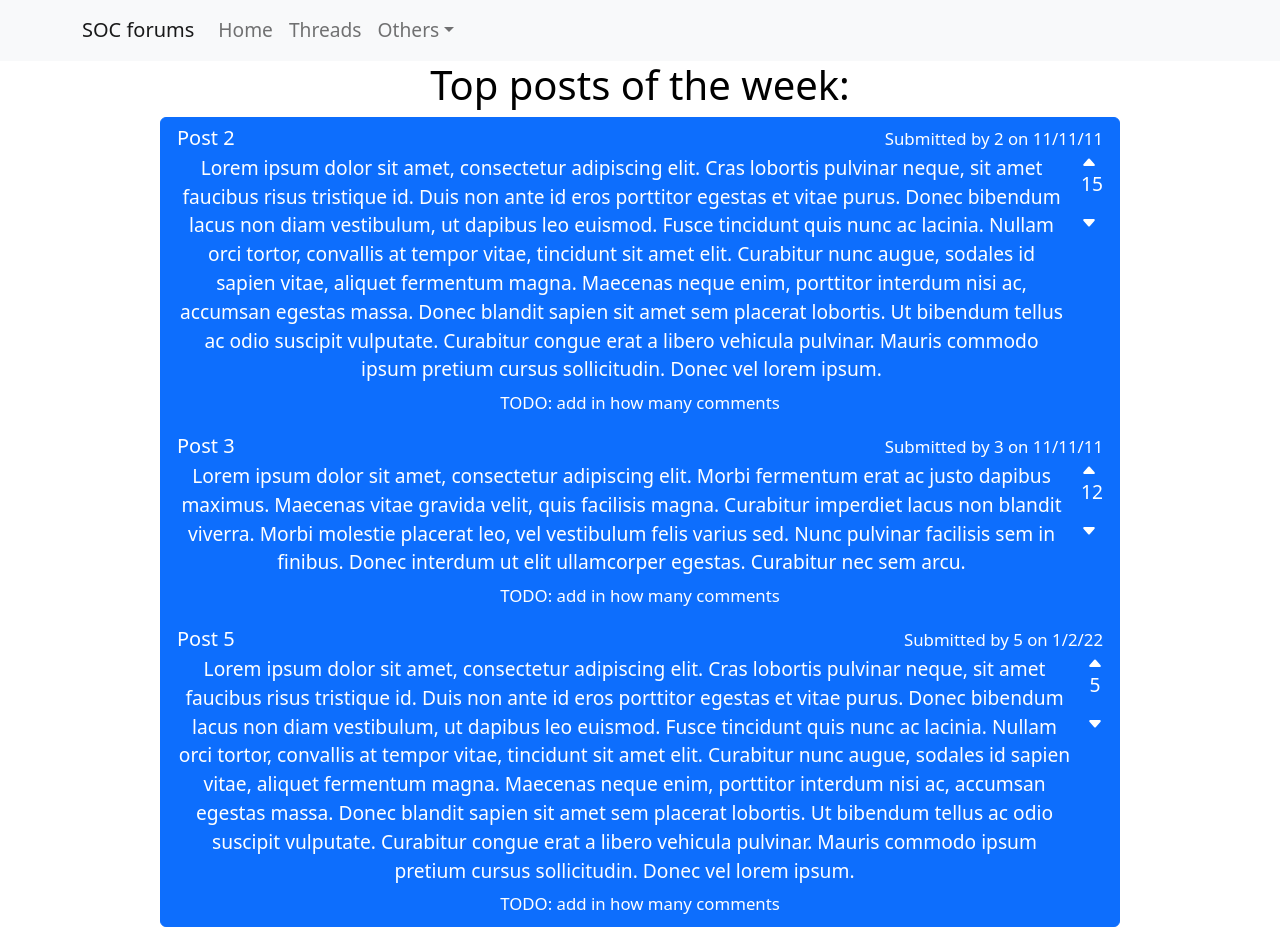
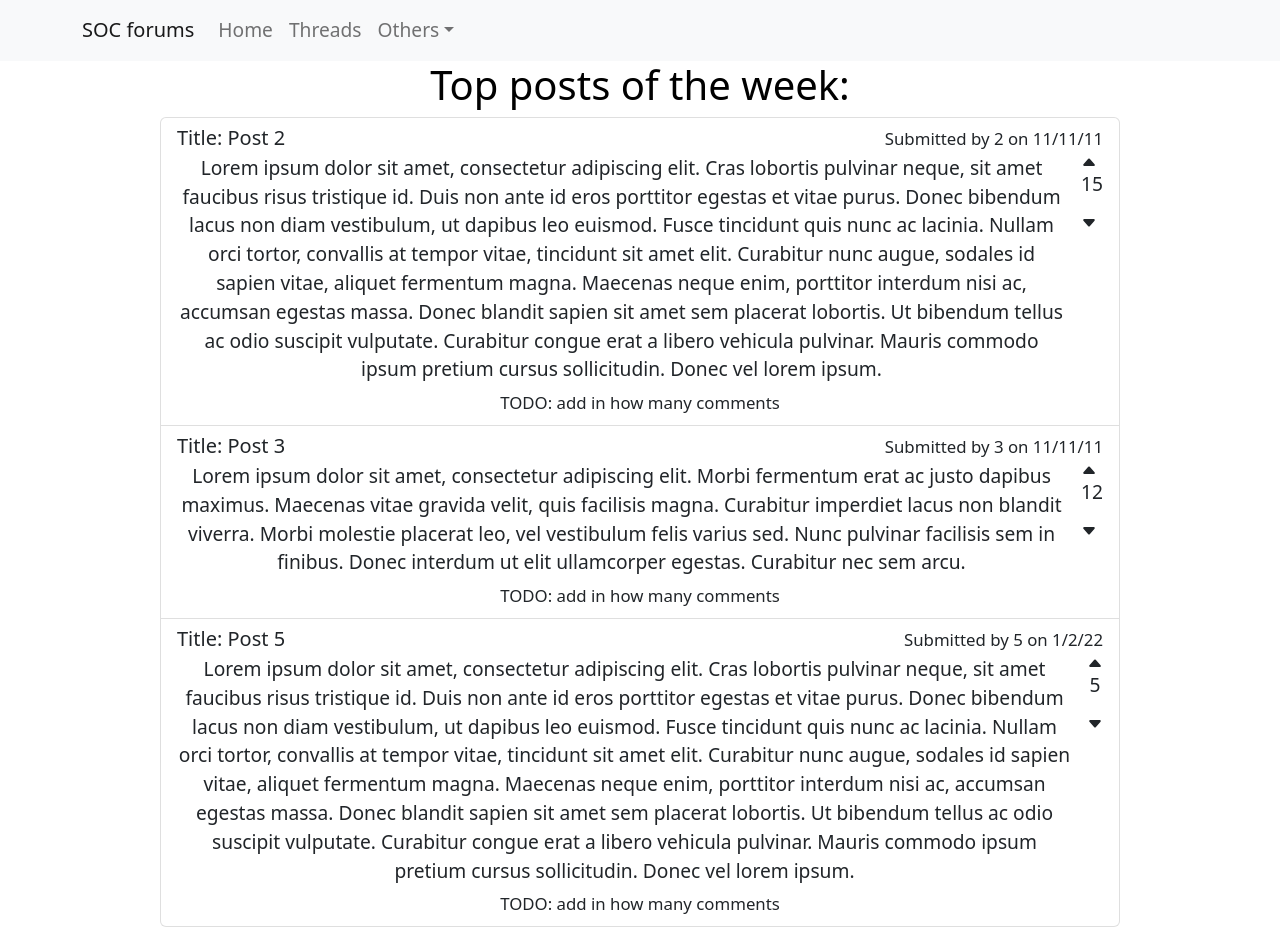
Before and after one commit to tanyunchao/cvwoBackend, a React (Create React App) app: page / in a window 1280 px wide. Built offline with nearby package versions, Linux system fonts and the light colour scheme; data requests are answered from the project's data file.

Commit message:
improved homepage css

```diff
--- a/src/TopThree.js
+++ b/src/TopThree.js
@@ -20,9 +20,9 @@ const TopThree = ({posts}) => {
     return (
         <div className="topThreePosts list-group" >
             {filtered.map(post => (
-                <a key={post.id} href="/pages:id" className="list-group-item list-group-item-action active topThreePost" aria-current="true">
+                <a key={post.id} href="/pages:id" className="list-group-item list-group-item-action topThreePost" aria-current="true">
                     <div className="d-flex w-100 justify-content-between ">
-                        <h5 className="mb-1">{post.title}</h5>
+                        <h5 className="mb-1">Title: {post.title}</h5>
                         <small>Submitted by {post.authorId} on {post.date}</small>
                     </div>
                     <div style={{display: "flex"}}>
--- a/src/index.css
+++ b/src/index.css
@@ -28,6 +28,10 @@ code {
   max-width: 75%;
 }
 
+.topThreePost:hover{
+  box-shadow: 1px 3px 5px rgba(0,0,0,0.1);
+}
+
 .votingButtons{
   display: flex;
   flex-direction: column;
```
